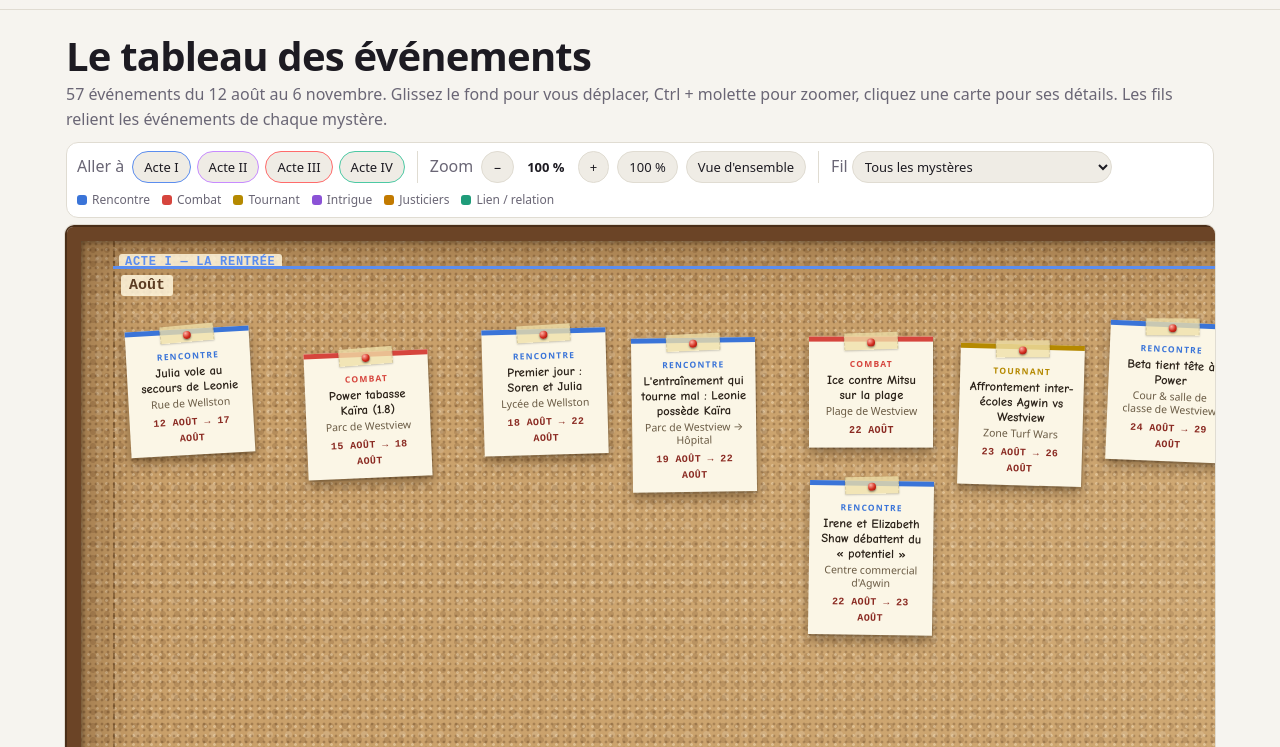
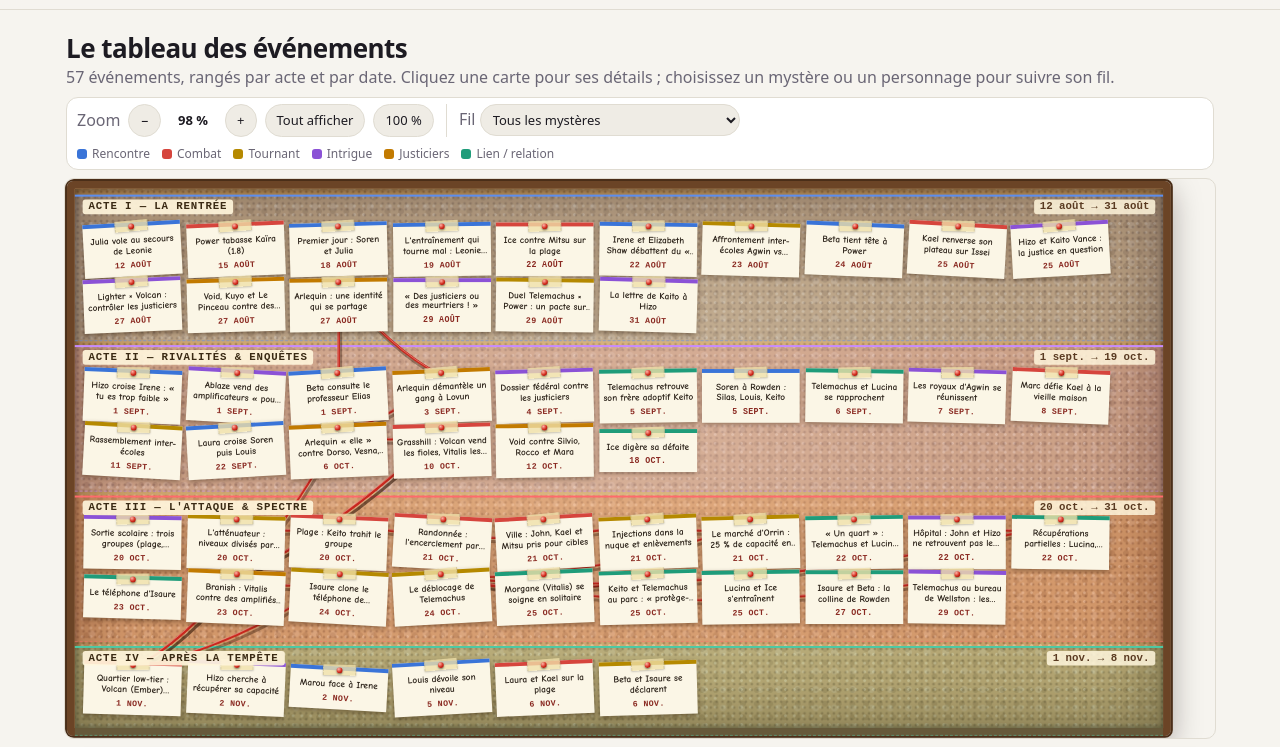
Before and after one commit to The-Night7/rp_historique_unordinary, a plain HTML site: page site/index.html in a window 1280 px wide. Both pictures are taken after a click on the link "Tableau". Shown: the part 53-800 px from the top of the page. Drawn offline with Linux system fonts and the light colour scheme.

Commit message:
Refactor event board layout for compact view and enhance styling for better readability

```diff
--- a/site/app.js
+++ b/site/app.js
@@ -402,11 +402,11 @@ function bdCard(nd, idx) {
   else if (nd.k === "event") body = `<em style="color:${nd.col}">${esc(nd.lab || "")}</em><b>${esc(nd.n)}</b><small>${esc(nd.s || "")}</small>`;
   else body = `${nd.k === "objet" ? `<em>PIÈCE</em>` : nd.k === "lieu" ? `<em>LIEU</em>` : nd.k === "evo" ? `<em style="color:var(--evo)">ÉVOLUTION</em>` : nd.k === "arc" ? `<em style="color:var(--arc)">ARC</em>` : ""}<b>${esc(nd.n)}</b><small>${esc(nd.s || "")}</small>`;
   const tape = nd.k === "note" || nd.k === "event" || nd.k === "evo" || nd.k === "arc" ? `<span class="bd-tape"></span>` : `<span class="bd-pin"></span>`;
-  return `<div class="bd-card k-${nd.k}${nd.focus ? " focus" : ""}" data-id="${nd.id}" style="left:${nd.x}%;top:${nd.y}%;--r:${r}deg;${nd.col ? `--kc:${nd.col}` : ""}" tabindex="0" role="button" aria-label="${esc(nd.n)}">${tape}${body}${nd.dt ? `<time>${esc(nd.dt)}</time>` : ""}</div>`;
+  return `<div class="bd-card k-${nd.k}${nd.focus ? " focus" : ""}" data-id="${nd.id}" style="left:${nd.x}%;top:${nd.y}%;--r:${r}deg;${nd.col ? `--kc:${nd.col}` : ""}" tabindex="0" role="button" aria-label="${esc(nd.n)}" title="${esc(nd.n + (nd.dt ? " · " + nd.dt : ""))}">${tape}${body}${nd.dt ? `<time>${esc(nd.dt)}</time>` : ""}</div>`;
 }
 function bdHTML(id, B) {
   BDS[id] = { B, sel: B.nodes.find(n => n.focus && !B.free) ? B.nodes.find(n => n.focus).id : null };
-  return `<div class="bd-scroll"><div class="board" id="${id}" style="height:${B.h || 820}px${B.w ? `;width:${B.w}px` : ""}">${B.deco || ""}${B.nodes.map(bdCard).join("")}<svg class="bd-svg" aria-hidden="true"></svg><svg class="bd-svg bd-top" aria-hidden="true"></svg></div></div>
+  return `<div class="bd-scroll"><div class="board${B.compact ? " compact" : ""}" id="${id}" style="height:${B.h || 820}px${B.w ? `;width:${B.w}px` : ""}">${B.deco || ""}${B.nodes.map(bdCard).join("")}<svg class="bd-svg" aria-hidden="true"></svg><svg class="bd-svg bd-top" aria-hidden="true"></svg></div></div>
   <div class="card bd-info" id="${id}-info"></div>
   <div class="legend"><span><i style="background:var(--string)"></i>fil établi</span><span><i style="background:transparent;border:1.5px dashed #c8281e"></i>hypothèse / inconnu</span><span><i style="background:${BSTAT.perdue}"></i>capacité perdue</span><span><i style="background:${BSTAT.partielle}"></i>partielle</span><span><i style="background:${BSTAT.complète}"></i>retrouvée</span></div>`;
 }
@@ -612,21 +612,22 @@ function viewMystere(id) {
 }
 // ---------- le grand tableau de tous les événements ----------
 function boardTout() {
-  // échelle « à colonnes » : une colonne par date, élargie quand le calendrier saute des jours ; les événements d'un même jour s'empilent
-  const ROW = 172, TOP = 70;
-  const dates = [...new Set(EV.map(e => e.d))].sort();
-  const X = {}; let cx = 110;
-  dates.forEach((d, i) => { if (i) cx += 150 + Math.min(10, Math.max(0, Math.round((+new Date(d) - +new Date(dates[i - 1])) / 864e5) - 1)) * 14; X[d] = cx; });
-  const W = cx + 150;
-  const tx = d => { const dd = dates.find(x => x >= d); return dd ? X[dd] - 78 : cx + 78; };
-  const cnt = {}, pos = {};
-  [...EV].sort((a, b) => a.d < b.d ? -1 : 1).forEach(e => { const r = cnt[e.d] = (cnt[e.d] || 0) + 1; pos[evId(e)] = { r: r - 1, x: X[e.d] }; });
-  const nr = Math.max(...Object.values(cnt)), H = TOP + nr * ROW + 60;
-  const nodes = EV.map(e => { const p = pos[evId(e)]; return eventNode(e, { x: +(p.x / W * 100).toFixed(3), y: +((TOP + p.r * ROW + ROW / 2 + (dates.indexOf(e.d) % 2 ? 24 : 0)) / H * 100).toFixed(3) }); });
-  let deco = "";
-  [["2026-08-12", "Août"], ["2026-09-01", "Septembre"], ["2026-10-01", "Octobre"], ["2026-11-01", "Novembre"]].forEach(([d, l]) => { deco += `<div class="bd-month" style="left:${tx(d)}px"><span>${l}</span></div>`; });
-  ACTS.forEach(a => { deco += `<div class="bd-actlab" style="left:${tx(a.from)}px;width:${tx(a.to) - tx(a.from)}px;border-color:${a.color}"><b style="color:${a.color}">${esc(a.name)}</b></div>`; });
-  const B = { nodes, edges: [], h: H, w: W, deco, free: true, actX: ACTS.map(a => [a.name, tx(a.from), a.color]) };
+  // Tout tient dans une seule vue : un bandeau par acte, les événements rangés dans l'ordre chronologique, cartes compactes.
+  const W = 1130, CW = 100, CH = 52, GX = 7, GY = 6, HEAD = 30, PAD = 10;
+  const cols = Math.floor((W - 2 * PAD + GX) / (CW + GX));
+  const nodes = [], deco = []; let y = 6;
+  const byAct = ACTS.map(() => []);
+  [...EV].sort((a, b) => a.d < b.d ? -1 : 1).forEach(e => { let k = ACTS.findIndex(a => e.d <= a.to); if (k < 0) k = ACTS.length - 1; byAct[k].push(e); });
+  const pos = {};
+  ACTS.forEach((a, k) => {
+    const list = byAct[k], rows = Math.max(1, Math.ceil(list.length / cols)), h = HEAD + rows * (CH + GY) + 4;
+    deco.push(`<div class="bd-act" style="top:${y}px;height:${h}px;--ac:${a.color}"><b>${esc(a.name)}</b><span>${fdr(a.from, a.to)}</span></div>`);
+    list.forEach((e, i) => { const c = i % cols, r = Math.floor(i / cols); pos[evId(e)] = [PAD + c * (CW + GX) + CW / 2, y + HEAD + r * (CH + GY) + CH / 2 + 2]; });
+    y += h + 4;
+  });
+  const H = y + 4;
+  EV.forEach(e => { const p = pos[evId(e)]; nodes.push(eventNode(e, { dt: fd(e.d), x: +(p[0] / W * 100).toFixed(3), y: +(p[1] / H * 100).toFixed(3) })); });
+  const B = { nodes, edges: [], h: H, w: W, deco: deco.join(""), free: true, compact: true };
   B.mystEdges = id => {
     const out = [];
     MYST.filter(m => !id || m.id === id).forEach(m => { const l = EV.filter(e => mystOf(e).includes(m)).sort((a, b) => a.d < b.d ? -1 : 1); l.forEach((e, i) => { if (i) out.push(["e" + evId(l[i - 1]), "e" + evId(e), m.short || m.t]); }); });
@@ -638,10 +639,9 @@ function boardTout() {
 function viewTableau() {
   const ppl = {}; EV.forEach(e => (e.c || []).forEach(c => ppl[c] = (ppl[c] || 0) + 1));
   const names = Object.entries(ppl).filter(([n, v]) => v >= 3).sort((a, b) => b[1] - a[1]).map(x => x[0]);
-  return `<h1 style="margin-bottom:4px">Le tableau des événements</h1><p class="sub" style="margin:0 0 10px">${EV.length} événements du 12 août au 6 novembre. Glissez le fond pour vous déplacer, Ctrl + molette pour zoomer, cliquez une carte pour ses détails. Les fils relient les événements de chaque mystère.</p>
+  return `<h1 style="margin:0 0 2px;font-size:26px">Le tableau des événements</h1><p class="sub" style="margin:0 0 8px">${EV.length} événements, rangés par acte et par date. Cliquez une carte pour ses détails ; choisissez un mystère ou un personnage pour suivre son fil.</p>
   <div class="tb-bar" id="tbar">
-   <span class="sub">Aller à</span><span id="tacts"></span><span class="tb-sep"></span>
-   <span class="sub">Zoom</span><button data-z="-" title="Réduire" aria-label="Réduire">−</button><b id="tzv">100 %</b><button data-z="+" title="Agrandir" aria-label="Agrandir">+</button><button data-z="1">100 %</button><button data-z="fit">Vue d'ensemble</button><span class="tb-sep"></span>
+   <span class="sub">Zoom</span><button data-z="-" title="Réduire" aria-label="Réduire">−</button><b id="tzv">100 %</b><button data-z="+" title="Agrandir" aria-label="Agrandir">+</button><button data-z="fit">Tout afficher</button><button data-z="1">100 %</button><span class="tb-sep"></span>
    <label class="sub">Fil <select id="tfil"><option value="">Tous les mystères</option>${MYST.map(m => `<option value="m:${m.id}">Mystère · ${esc(m.t)}</option>`).join("")}<optgroup label="Personnages">${names.map(n => `<option value="p:${esc(n)}">${esc(n)} (${ppl[n]})</option>`).join("")}</optgroup></select></label>
    <span class="legend" style="margin:0">${[...new Set(EV.map(e => e.k))].map(k => `<span><i style="background:${ccolK(k)}"></i>${esc(klab(k))}</span>`).join("")}</span>
   </div>
@@ -663,20 +663,19 @@ function afterTableau() {
   // zoom, aller à un acte, déplacement au glissé
   const bd = $("#bd-tout"), sc = bd && bd.closest(".bd-scroll"); if (!bd || !sc) return;
   const B = S.B; S.zoom = 1;
+  const fitZoom = () => { sc.style.height = ""; const top = sc.getBoundingClientRect().top; return Math.max(0.55, Math.min(1.6, sc.clientWidth / B.w, (innerHeight - top - 14) / B.h)); };
   const setZoom = (z, keepCenter) => {
     const old = S.zoom, cx = (sc.scrollLeft + sc.clientWidth / 2) / old, cy = (sc.scrollTop + sc.clientHeight / 2) / old;
     S.zoom = Math.max(0.15, Math.min(1.6, z));
     bd.style.transformOrigin = "0 0"; bd.style.transform = `scale(${S.zoom})`;
     bd.style.marginRight = (B.w * (S.zoom - 1)) + "px"; bd.style.marginBottom = (B.h * (S.zoom - 1)) + "px";
     $("#tzv").textContent = Math.round(S.zoom * 100) + " %";
-    const avail = innerHeight - 210; sc.style.height = (B.h * S.zoom + 40 < avail) ? (B.h * S.zoom + 40) + "px" : "";
+    sc.style.height = (B.h * S.zoom + 6) + "px";
     if (keepCenter) { sc.scrollLeft = cx * S.zoom - sc.clientWidth / 2; sc.scrollTop = cy * S.zoom - sc.clientHeight / 2; }
   };
-  $("#tacts").innerHTML = B.actX.map(([n, x, c], i) => `<button data-x="${x}" style="border-color:${c}">${esc(n.replace(/ —.*/, ""))}</button>`).join("");
-  $("#tacts").querySelectorAll("button").forEach(b => b.onclick = () => { sc.scrollTo({ left: Math.max(0, +b.dataset.x * S.zoom - 30), behavior: "smooth" }); });
   $("#tbar").querySelectorAll("button[data-z]").forEach(b => b.onclick = () => {
     const z = b.dataset.z; if (z === "+") setZoom(S.zoom * 1.25, true); else if (z === "-") setZoom(S.zoom / 1.25, true);
-    else if (z === "1") setZoom(1, true); else { setZoom(Math.min(1, sc.clientWidth / B.w), false); sc.scrollLeft = 0; sc.scrollTop = 0; }
+    else if (z === "1") setZoom(1, true); else { setZoom(fitZoom(), false); sc.scrollLeft = 0; sc.scrollTop = 0; }
   });
   sc.addEventListener("wheel", e => { if (e.ctrlKey) { e.preventDefault(); setZoom(S.zoom * (e.deltaY < 0 ? 1.1 : 1 / 1.1), true); } }, { passive: false });
   bd.addEventListener("pointerdown", e => {
@@ -687,7 +686,7 @@ function afterTableau() {
     const up = () => { removeEventListener("pointermove", mv); removeEventListener("pointerup", up); sc.classList.remove("panning"); };
     addEventListener("pointermove", mv); addEventListener("pointerup", up);
   });
-  setZoom(1, false);
+  setZoom(fitZoom(), false);
 }
 
 let BDI = 0;
--- a/site/style.css
+++ b/site/style.css
@@ -168,7 +168,6 @@ a.bd-open{background:#fff2c9;color:#8a2a22}
 .bd-month span{position:absolute;top:34px;left:6px;font:800 15px/1 ui-monospace,monospace;color:#5a3b22;background:rgba(255,246,220,.85);padding:3px 8px;border-radius:3px}
 .bd-actlab{position:absolute;top:6px;height:22px;border-bottom:3px solid;pointer-events:none;padding-left:6px;overflow:hidden;white-space:nowrap}
 .bd-actlab b{font:800 12px/1.6 ui-monospace,monospace;letter-spacing:.06em;text-transform:uppercase;background:rgba(255,246,220,.85);padding:1px 6px;border-radius:3px}
-.bd-scroll:has(#bd-tout){max-height:84vh;overflow:auto}
 
 .av{position:relative;overflow:hidden}
 .av img{position:absolute;inset:0;width:100%;height:100%;object-fit:cover;object-position:center 20%;border-radius:inherit}
@@ -194,3 +193,23 @@ a.bd-open{background:#fff2c9;color:#8a2a22}
 .tb-sep{flex:0 0 1px;align-self:stretch;background:var(--line);margin:0 4px}
 .tb-bar select{font:inherit;font-size:13px;padding:5px 8px;border-radius:999px;border:1.5px solid var(--line);background:var(--surface2);color:var(--ink);max-width:260px}
 .tb-bar .legend{margin-left:auto}
+
+.board.compact{min-width:0;border-width:8px}
+.bd-act{position:absolute;left:0;right:0;background:color-mix(in srgb,var(--ac) 16%,transparent);border-top:2px solid var(--ac);border-bottom:1px dashed color-mix(in srgb,var(--ac) 50%,transparent);pointer-events:none}
+.bd-act b{position:absolute;left:8px;top:3px;font:800 11px/1 ui-monospace,monospace;letter-spacing:.08em;text-transform:uppercase;padding:2px 6px;border-radius:3px;background:rgba(255,246,220,.92);color:#3a2a14}
+.bd-act span{position:absolute;right:8px;top:3px;font:700 11px/1 ui-monospace,monospace;padding:2px 6px;border-radius:3px;background:rgba(255,246,220,.85);color:#5a3b22}
+.board.compact .bd-card{width:100px;padding:10px 5px 5px;box-shadow:0 2px 5px rgba(40,20,0,.4)}
+.board.compact .bd-card em,.board.compact .bd-card small{display:none}
+.board.compact .bd-card b{font-size:9.5px;line-height:1.15;-webkit-line-clamp:3}
+.board.compact .bd-card time{font-size:8.5px;margin-top:3px}
+.board.compact .bd-tape{width:34px;height:11px;margin-left:-17px;top:-6px}
+.board.compact .bd-tape::after{width:6px;height:6px;margin-left:-3px;top:3px}
+.board.compact .bd-card.k-event{border-top-width:4px}
+.bd-scroll:has(.board.compact){cursor:default;overflow:hidden}
+
+.board.compact .bd-card b{-webkit-line-clamp:2}
+.board.compact .bd-card{padding:9px 4px 4px}
+.bd-scroll:has(.board.compact){height:auto}
+.tb-bar{position:static;padding:6px 10px;margin-bottom:8px}
+.bd-scroll:has(#bd-tout){overflow:hidden;cursor:default;border:1px solid var(--line);border-radius:10px;min-height:0}
+.bd-act b,.bd-act span{z-index:3}
```
